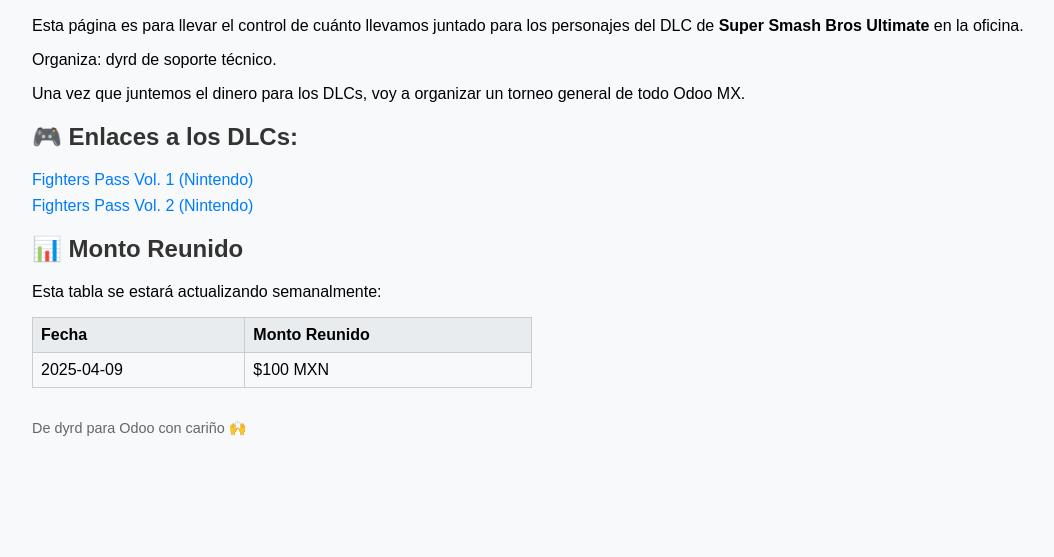
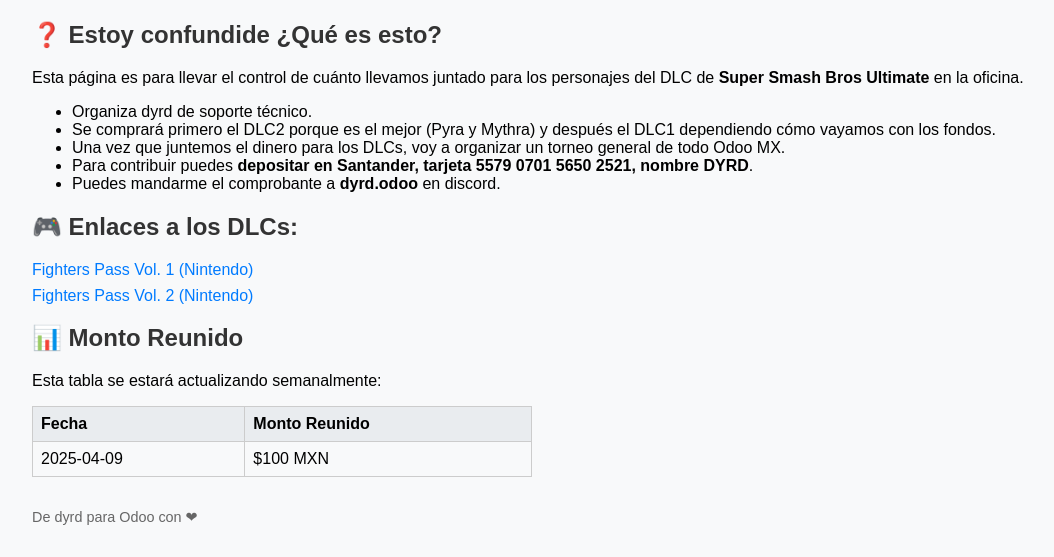
Before and after one commit to dyrd-odoo/cooperacha-smash, a plain HTML site: page index.html in a window 1280 px wide. Shown: the part 416-973 px from the top of the page, without its empty margins (0-1054 px from the left). Before the commit the page ends 885 px from the top, so only its background shows below. Drawn offline with Linux system fonts and the light colour scheme.

Commit message:
Update index.html

```diff
--- a/index.html
+++ b/index.html
@@ -57,9 +57,15 @@
 
   <img src="https://i.pinimg.com/736x/71/32/cd/7132cd7573af1030f211f05fe76fbe66.jpg" alt="Imagen de Smash" style="max-width: 100%; height: auto;" />
 
+  <h2>❓ Estoy confundide ¿Qué es esto?</h2>
   <p>Esta página es para llevar el control de cuánto llevamos juntado para los personajes del DLC de <strong>Super Smash Bros Ultimate</strong> en la oficina.</p>
-  <p>Organiza: dyrd de soporte técnico.</p>
-  <p>Una vez que juntemos el dinero para los DLCs, voy a organizar un torneo general de todo Odoo MX.</p>
+  <ul>
+    <li>Organiza dyrd de soporte técnico.</li>
+    <li>Se comprará primero el DLC2 porque es el mejor (Pyra y Mythra) y después el DLC1 dependiendo cómo vayamos con los fondos.</li>
+    <li>Una vez que juntemos el dinero para los DLCs, voy a organizar un torneo general de todo Odoo MX.</li>
+    <li>Para contribuir puedes <b>depositar en Santander, tarjeta 5579 0701 5650 2521, nombre DYRD</b>.</li>
+    <li>Puedes mandarme el comprobante a <b>dyrd.odoo</b> en discord.</li>
+  </ul>
 
   <h2>🎮 Enlaces a los DLCs:</h2>
   <div class="dlc-links">
@@ -87,7 +93,7 @@
   </table>
 
   <div class="footer">
-    De dyrd para Odoo con cariño 🙌
+    De dyrd para Odoo con ❤
   </div>
 
 </body>
```
